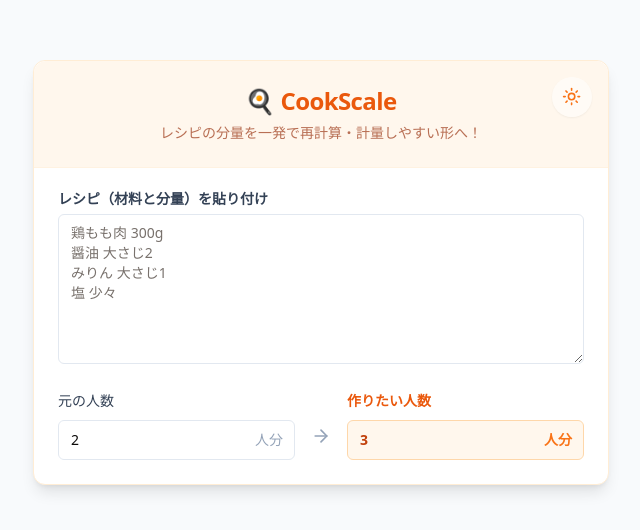
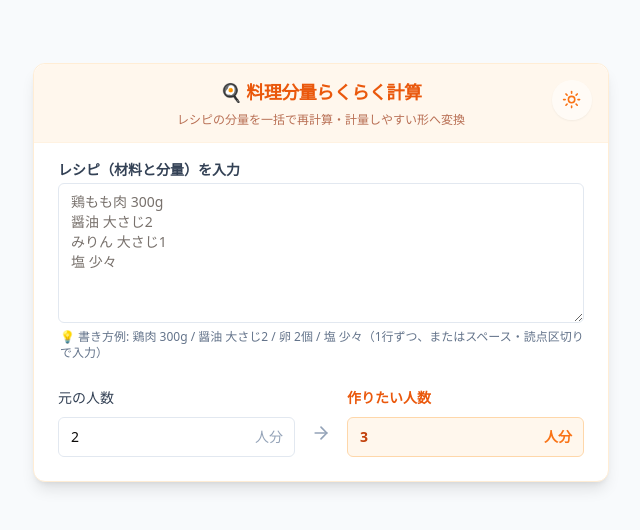
Before and after one commit to tk030-lotto/recipe-quantity-calculator, a React (Vite) app: page / in a window 1280 px wide. Shown: the part 128-658 px from the top of the page, without its empty margins (319-959 px from the left). Built offline with nearby package versions, Linux system fonts and the light colour scheme; the HTML template or start-up script is replaced by a standard one.

Commit message:
fix(logic,ui): 1行内複数材料のパース対応・ヘッダー縮小・ラベル更新・入力ガイド追加

```diff
--- a/package.json
+++ b/package.json
@@ -7,6 +7,7 @@
     "dev": "vite",
     "build": "tsc -b && vite build",
     "lint": "oxlint",
+    "test": "vitest run",
     "preview": "vite preview"
   },
   "dependencies": {
--- a/src/App.tsx
+++ b/src/App.tsx
@@ -114,16 +114,16 @@ function App() {
           <ModeToggle />
         </div>
 
-        <CardHeader className="bg-orange-50 dark:bg-orange-950/30 border-b border-orange-100/50 dark:border-orange-900/50 pb-6 rounded-t-xl relative">
-          <CardTitle className="text-2xl font-bold text-orange-600 dark:text-orange-400 text-center flex items-center justify-center gap-2 mt-4 sm:mt-0">
-            🍳 CookScale
+        <CardHeader className="bg-orange-50 dark:bg-orange-950/30 border-b border-orange-100/50 dark:border-orange-900/50 py-3.5 px-6 rounded-t-xl relative">
+          <CardTitle className="text-lg font-bold text-orange-600 dark:text-orange-400 text-center flex items-center justify-center gap-2">
+            🍳 料理分量らくらく計算
           </CardTitle>
-          <CardDescription className="text-center text-orange-800/70 dark:text-orange-200/70 mt-2">
-            レシピの分量を一発で再計算・計量しやすい形へ！
+          <CardDescription className="text-center text-xs text-orange-800/70 dark:text-orange-200/70 mt-0.5">
+            レシピの分量を一括で再計算・計量しやすい形へ変換
           </CardDescription>
         </CardHeader>
 
-        <CardContent className="space-y-6 pt-6">
+        <CardContent className="space-y-6 pt-5">
           {/* お気に入りリストコンポーネント */}
           <FavoritesList
             favorites={favorites}
@@ -131,10 +131,10 @@ function App() {
             onDelete={handleDeleteFavorite}
           />
 
-          <div className="space-y-2">
+          <div className="space-y-1.5">
             <div className="flex items-center justify-between">
               <Label htmlFor="recipe" className="font-bold text-slate-700 dark:text-slate-300">
-                レシピ（材料と分量）を貼り付け
+                レシピ（材料と分量）を入力
               </Label>
               <div className="flex items-center gap-2">
                 {recipeText && (
@@ -166,10 +166,13 @@ function App() {
             <Textarea
               id="recipe"
               placeholder={`鶏もも肉 300g\n醤油 大さじ2\nみりん 大さじ1\n塩 少々`}
-              className="min-h-[150px] resize-y bg-white dark:bg-slate-900 border-slate-200 dark:border-slate-800 focus:border-orange-300 dark:focus:border-orange-700 focus:ring-orange-200 dark:focus:ring-orange-900/50"
+              className="min-h-[140px] resize-y bg-white dark:bg-slate-900 border-slate-200 dark:border-slate-800 focus:border-orange-300 dark:focus:border-orange-700 focus:ring-orange-200 dark:focus:ring-orange-900/50"
               value={recipeText}
               onChange={(e) => setRecipeText(e.target.value)}
             />
+            <p className="text-xs text-slate-500 dark:text-slate-400 pl-0.5">
+              💡 書き方例: 鶏肉 300g / 醤油 大さじ2 / 卵 2個 / 塩 少々（1行ずつ、またはスペース・読点区切りで入力）
+            </p>
           </div>
 
           <div className="flex flex-col sm:flex-row sm:items-center gap-4">
--- a/src/logic/parser.ts
+++ b/src/logic/parser.ts
@@ -111,9 +111,31 @@ export function parseIngredientLine(line: string): Ingredient {
   };
 }
 
+export function splitRecipeText(text: string): string[] {
+  if (!text) return [];
+  // 改行、読点、カンマ、中黒、セミコロンで分割
+  const rawSegments = text
+    .split(/[\r\n,、・;；]+/)
+    .map(s => s.trim())
+    .filter(Boolean);
+
+  const result: string[] = [];
+  // 分量・単位・非数値表現の直後のスペースで複数材料を分割
+  const splitRegex = /(?<=\d|g|ml|cc|カップ|kg|l|L|個|本|束|丁|切れ|枚|かけ|片|袋|缶|房|玉|尾|滴|杯|把|株|粒|パック|瓶|少々|適量|お好みで|適宜|ひとつまみ)\s+(?=[^\s0-9])/i;
+
+  for (const segment of rawSegments) {
+    const parts = segment.split(splitRegex);
+    for (const part of parts) {
+      const trimmed = part.trim();
+      if (trimmed) {
+        result.push(trimmed);
+      }
+    }
+  }
+
+  return result;
+}
+
 export function parseRecipe(text: string): Ingredient[] {
-  return text.split('\n')
-    .map(line => line.trim())
-    .filter(line => line !== '')
-    .map(parseIngredientLine);
+  return splitRecipeText(text).map(parseIngredientLine);
 }
```
Also changed, not shown: 2 other files (tests, documents, lock files or other folders).
